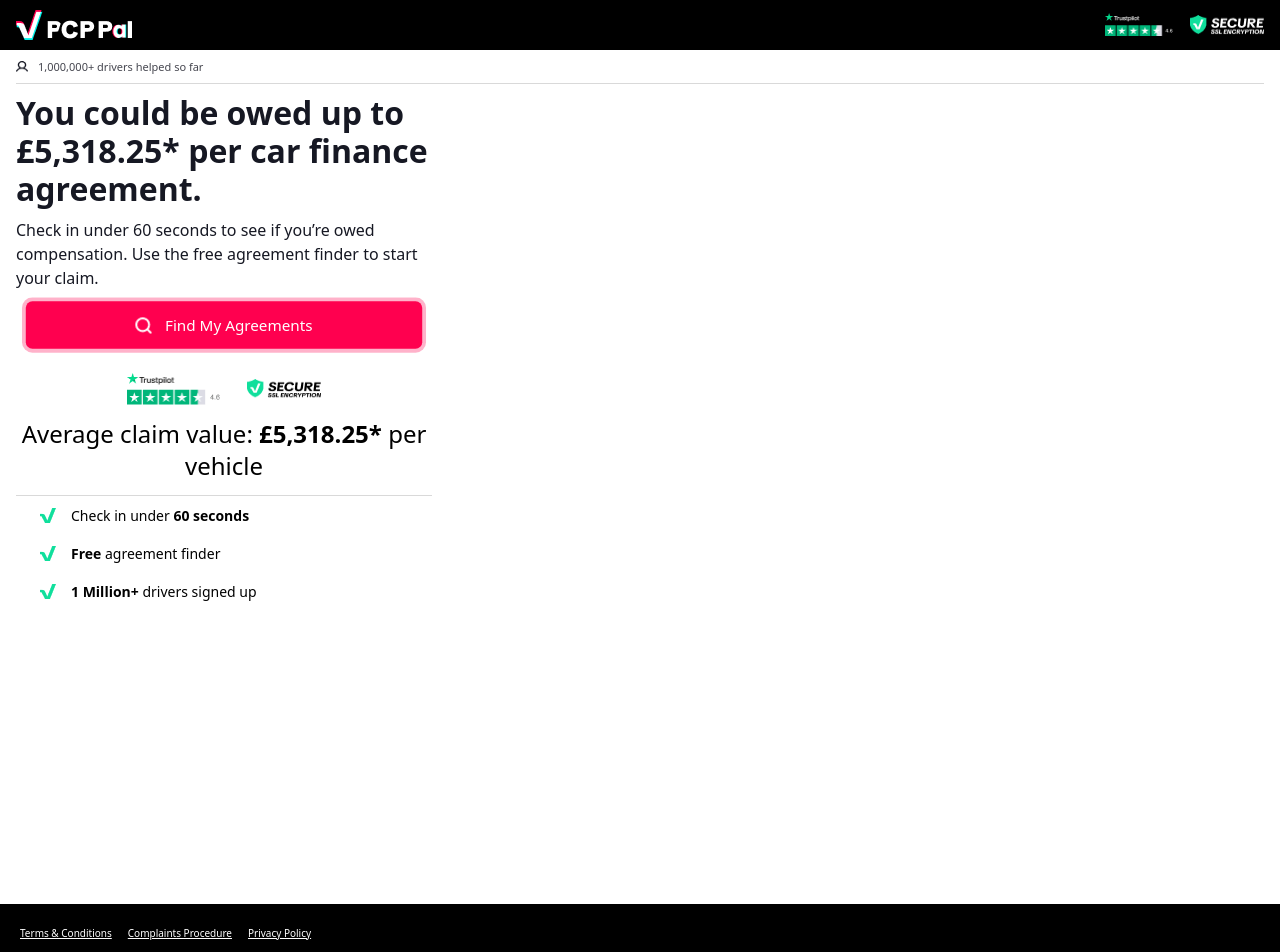
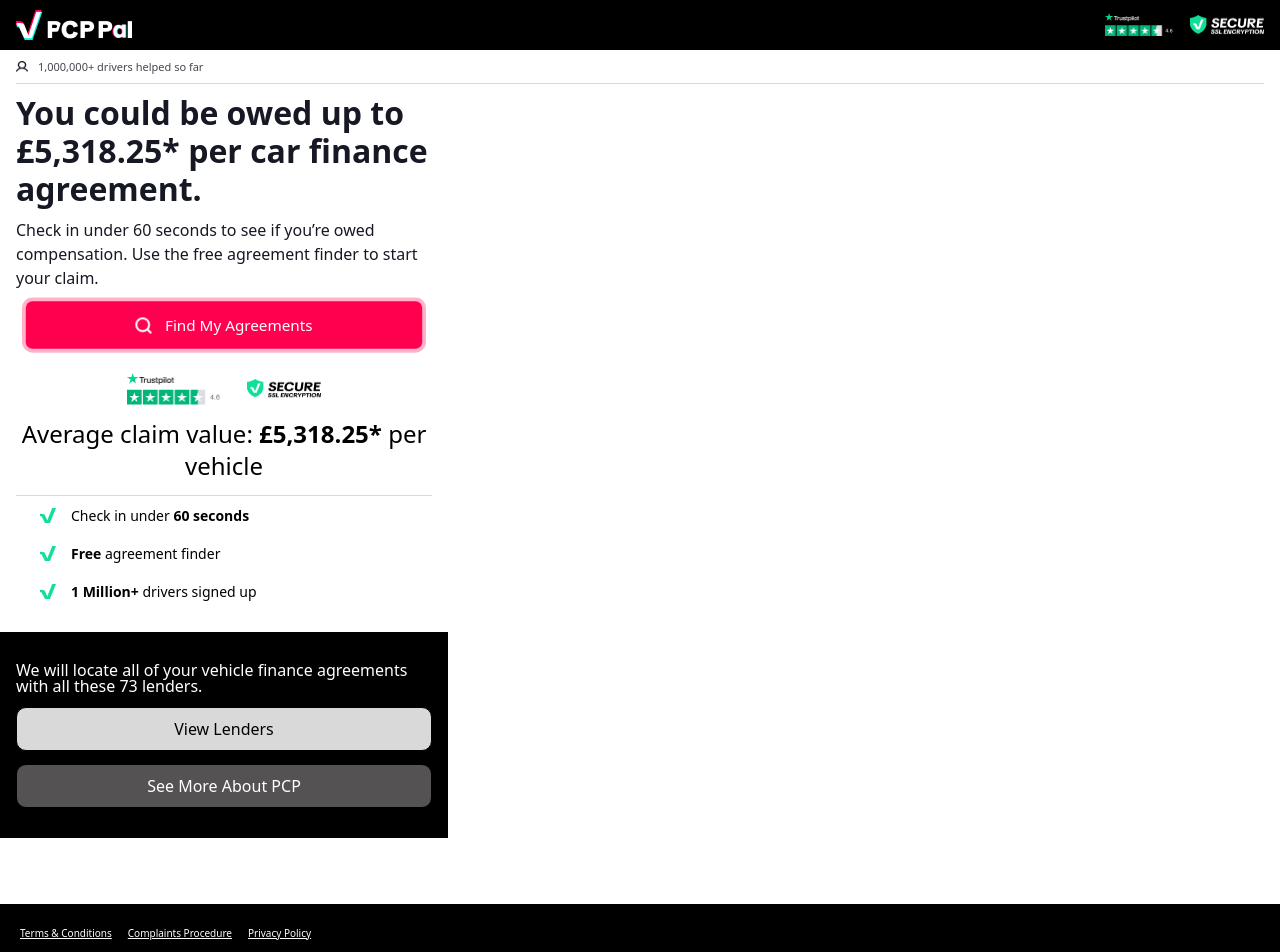
Before and after one commit to ElJefe111944/tgg-pcp-pal, a Next.js app: page / in a window 1280 px wide. Shown: the top 952 px of the page. Built offline with nearby package versions, Linux system fonts and the light colour scheme; a web font is replaced by a local one.

Commit message:
Lenders section of landing page added with styling

```diff
--- a/src/app/page.tsx
+++ b/src/app/page.tsx
@@ -1,19 +1,22 @@
+"use client";
+
 import Image from "next/image";
 import { Checks } from "./components/landing/Checks";
+import Link from "next/link";
 
 export default function Home() {
   return (
-    <main className="min-h-screen my-2.5 mx-4 flex flex-col">
-      <div className="flex flex-col gap-2.5 border-b border-b-[#00000026]">
+    <main className="min-h-screen my-2.5 flex flex-col">
+      <div className="flex flex-col gap-2.5 border-b border-b-[#00000026] mx-4">
         <div className="flex gap-2.5 flex-col">
           <h1 className="text-[32px] leading-[38px] font-bold text-[#161823] tracking-normal">You could be owed up to £5,318.25* per car finance agreement.</h1>
           <p className="font-normal text-[16px] leading-6 tracking-normal text-[#161823]">Check in under 60 seconds to see if you’re owed compensation. Use the free agreement finder to start your claim.</p>
         </div>
         <div>
-          <button className="pulse-button bg-[#FF004F] w-full flex h-[50px] items-center justify-center gap-3.5 text-white rounded-[7px] shadow-[0_0_0_4px_#FF004F4D]">
-            <Image src={"/images/magnifying-glass.png"} alt="Find My Agreements" width={17} height={17} className="w-[17px] h-[17px]" />
-            Find My Agreements
-          </button>
+            <Link href={"#"} className="pulse-button bg-[#FF004F] w-full flex h-[50px] items-center justify-center gap-3.5 text-white rounded-[7px] shadow-[0_0_0_4px_#FF004F4D]">
+              <Image src={"/images/magnifying-glass.png"} alt="Find My Agreements" width={17} height={17} className="w-[17px] h-[17px]" />
+              Find My Agreements
+            </Link>
         </div>
         <div>
           <div className="flex my-3.25 flex-row items-center justify-center gap-6.5">
@@ -37,8 +40,17 @@ export default function Home() {
           </div>
         </div>
       </div>
-      <div className="px-6 py-2.5">
+      <div className="px-6 py-2.5 mx-4">
         <Checks />
+      </div>
+      <div className="bg-black h-[206px] my-5 px-4 py-5">
+        <div className="flex flex-col text-white justify-center h-full gap-3.25">
+          <p className="text-[16px] font-normal leading-4 tracking-normal">We will locate all of your vehicle finance agreements with all these 73 lenders.</p>
+          <div className="flex flex-col gap-3.25">
+            <button className="h-11 bg-[#D9D9D9] border-black border-[1.5px] text-black rounded-[10px] text-[16px]">View Lenders</button>
+            <button className="h-11 bg-[#545252] border-black border-[1.5px] text-white rounded-[10px] text-[16px]">See More About PCP</button>
+          </div>
+        </div>
       </div>
     </main>
   );
```
